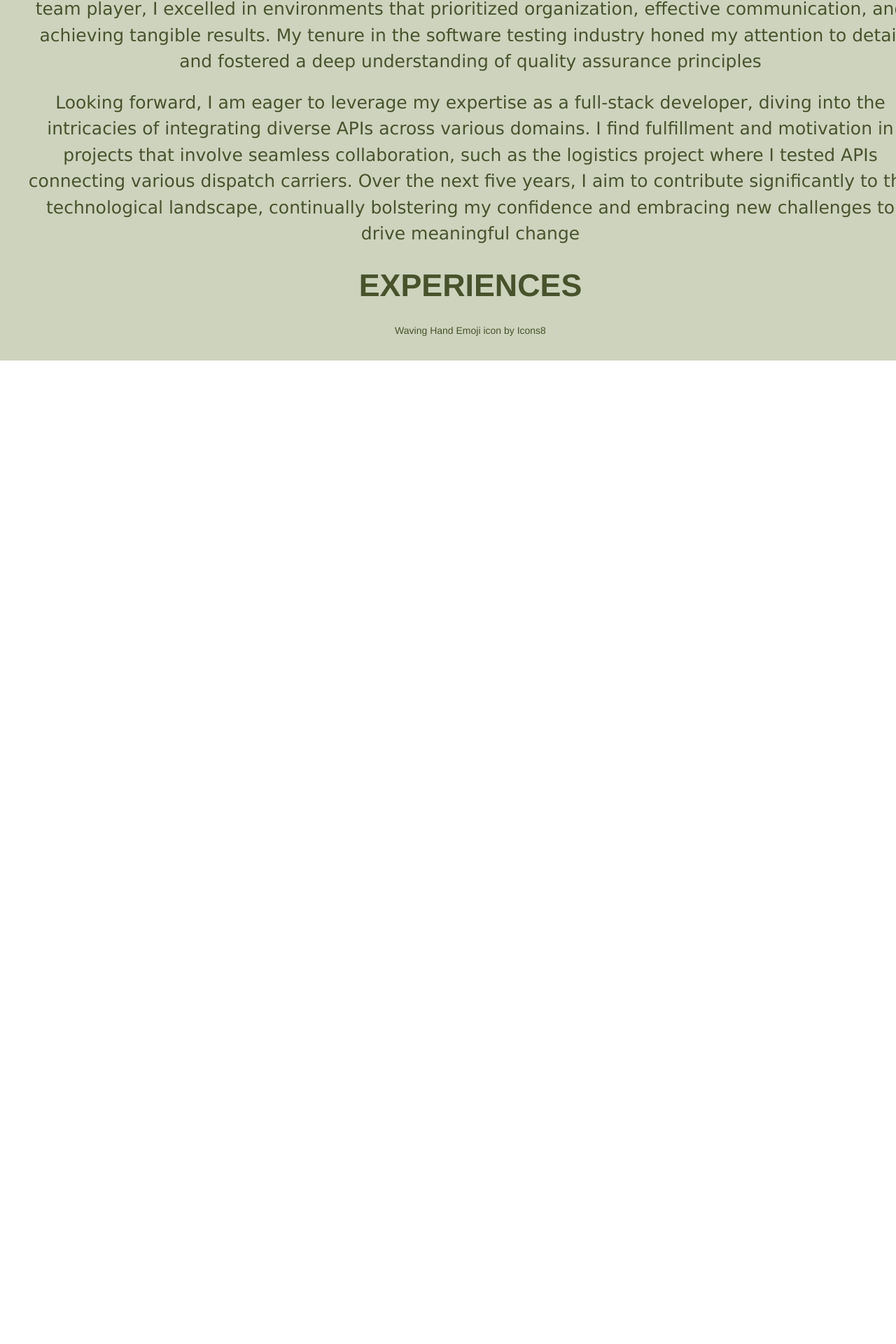
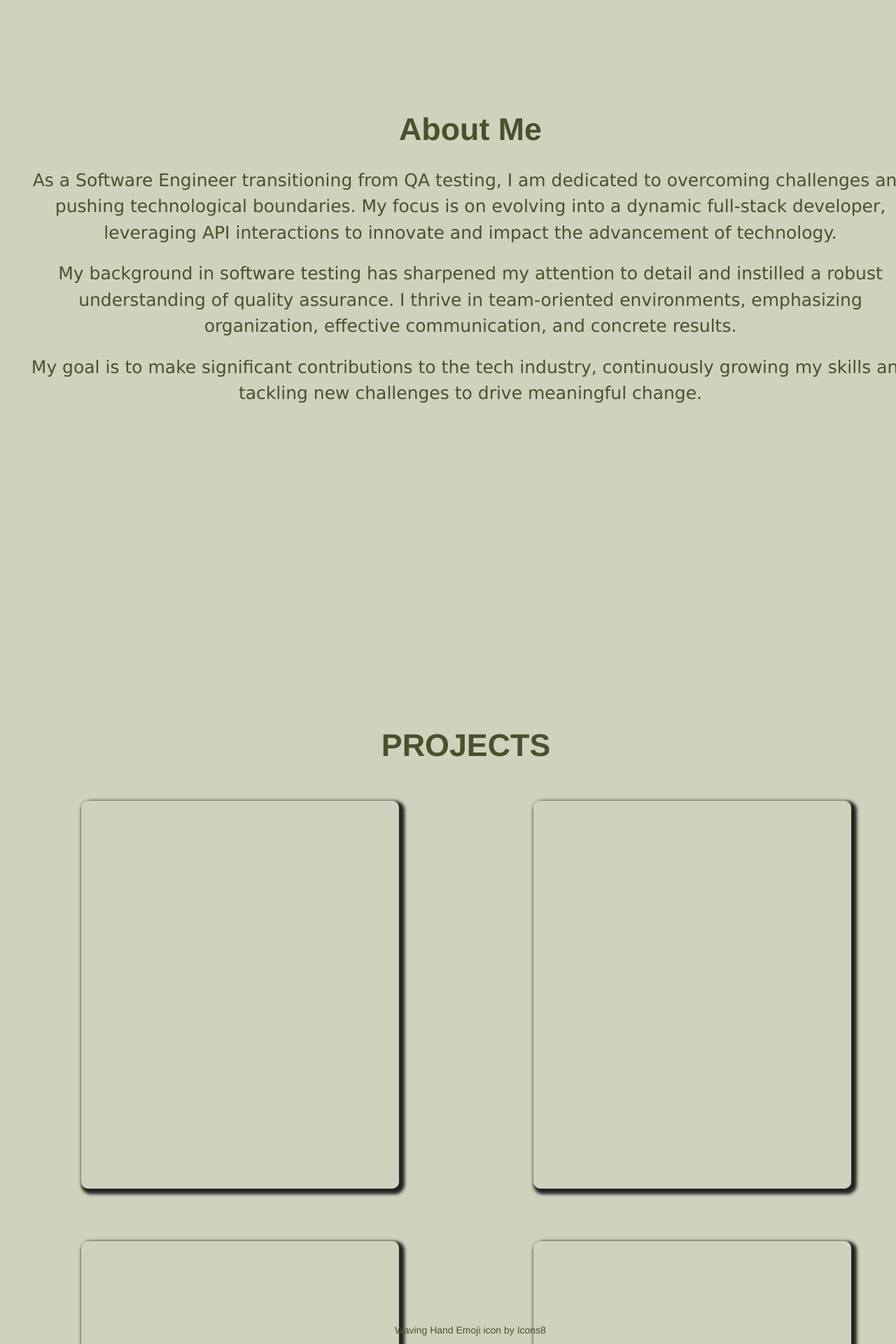
Before and after one commit to DeneshA/myPortfolio, a React (Vite) app in the folder denesh_portfolio/: page / in a window 1280 px wide. Shown: the part 775-2695 px from the top of the page at 70% size. Before the commit the page ends 1290 px from the top, so only its background shows below. Built offline with nearby package versions, Linux system fonts and the light colour scheme; a web font is replaced by a local one.

Commit message:
desiging Projects

```diff
--- a/denesh_portfolio/src/App.css
+++ b/denesh_portfolio/src/App.css
@@ -35,6 +35,7 @@ body{
   justify-content: flex-start;
   margin-left: 5px;
   /* background-color: blue; */
+  /* font-weight: 800; */
 }
 .full-name{
   font-family: 'Franklin Gothic Medium', 'Arial Narrow', Arial, sans-serif;
--- a/denesh_portfolio/src/App.jsx
+++ b/denesh_portfolio/src/App.jsx
@@ -2,6 +2,8 @@ import { useState } from 'react'
 import reactLogo from './assets/react.svg'
 import viteLogo from '/vite.svg'
 import Home from './components/Home'
+import Main from './components/Main'
+
 import './App.css'
 
 function App() {
--- a/denesh_portfolio/src/components/AboutMe.jsx
+++ b/denesh_portfolio/src/components/AboutMe.jsx
@@ -2,9 +2,10 @@ import '../sytles/AboutMe.css'
 export default function AboutMe(){
     return(
         <div>
-        <p className="aboutme-text">As a Software Engineer with a background in QA testing, I thrive on overcoming challenges and pushing boundaries. My seamless transition into software engineering is marked by dedication, collaboration, and a results-driven mindset. My goal is to evolve into a dynamic full-stack developer, utilizing API interactions for innovation and leaving a lasting mark on technology's advancement.</p><br />
-        <p className="aboutme-text">During my previous career, I exhibited a strong work ethic and a collaborative spirit. As a committed team player, I excelled in environments that prioritized organization, effective communication, and achieving tangible results. My tenure in the software testing industry honed my attention to detail and fostered a deep understanding of quality assurance principles</p><br />
-        <p className="aboutme-text">Looking forward, I am eager to leverage my expertise as a full-stack developer, diving into the intricacies of integrating diverse APIs across various domains. I find fulfillment and motivation in projects that involve seamless collaboration, such as the logistics project where I tested APIs connecting various dispatch carriers. Over the next five years, I aim to contribute significantly to the technological landscape, continually bolstering my confidence and embracing new challenges to drive meaningful change</p>
+        <p className="aboutme-text">As a Software Engineer transitioning from QA testing, I am dedicated to overcoming challenges and pushing technological boundaries. My focus is on evolving into a dynamic full-stack developer, leveraging API interactions to innovate and impact the advancement of technology.</p><br />
+        <p className="aboutme-text">My background in software testing has sharpened my attention to detail and instilled a robust understanding of quality assurance. I thrive in team-oriented environments, emphasizing organization, effective communication, and concrete results.</p><br />
+        <p className="aboutme-text">My goal is to make significant contributions to the tech industry, continuously growing my skills and tackling new challenges to drive meaningful change. </p> <br />
+
         </div>
     )
 
--- a/denesh_portfolio/src/components/Home.jsx
+++ b/denesh_portfolio/src/components/Home.jsx
@@ -1,29 +1,46 @@
 import Header from "./Header"
 import AboutMe from "./AboutMe"
+import React, { useRef } from "react"
+
 import '../sytles/Home.css'
 
 export default function Home() {
+
+    const homeRef = useRef(null)
+    const aboutmeRef = useRef(null)
+    const experience = useRef(null)
+    const project = useRef(null)
+
     return (
         <div className="main-container">
             <div className="header-container">
                 <Header />
             </div>
-            <div className="home-container">
-                <h1>Hi <img lclassname="hand-hi" src="/src/assets/icons/hi.png" alt="hi" /> !  I'm Denesh Anandathasan, welcome to my portfolio!</h1>
+            <div className="home-container" id="home" ref={homeRef}>
+                <h1>Hi <img lclassname="hand-hi" src="/src/assets/icons/hi.png" alt="hi" /> !  I'm Denesh Anandathasan,<br/>Welcome to my portfolio!</h1><br /><br />
                 <p className="home-text">I'm a Software Engineer passionate about innovation and quality. With expertise in QA testing, I'm now diving into full-stack development to push boundaries and make a lasting impact. Join me on this exciting journey through technology!</p>
-                {/* Hello and welcome to my webpage! I'm a dedicated Software Engineer with a passion for pushing the boundaries of technology. With a background in QA testing, I've honed my skills in overcoming challenges and ensuring quality in every project I undertake. Now, I'm excited to embark on a journey as a dynamic full-stack developer, leveraging API interactions to innovate and make a lasting impact on the world of technology. Join me as I navigate through the world of software engineering and strive to make a meaningful contribution to the ever-evolving tech landscape. */}
+                  {/* Hello and welcome to my webpage! I'm a dedicated Software Engineer with a passion for pushing the boundaries of technology. With a background in QA testing, I've honed my skills in overcoming challenges and ensuring quality in every project I undertake. Now, I'm excited to embark on a journey as a dynamic full-stack developer, leveraging API interactions to innovate and make a lasting impact on the world of technology. Join me as I navigate through the world of software engineering and strive to make a meaningful contribution to the ever-evolving tech landscape.  */}
             </div>
 
-            <div className="aboutme-container">
+            <div className="aboutme-container" id="aboutme" ref={aboutmeRef} >
                 <h1>About Me</h1>
                 <AboutMe />
             </div>
 
-            <div className="work-container">
+            {/* <div className="work-container">
                 <h1>EXPERIENCES</h1>
 
+            </div> */}
+            <div className="project-container">
+                <h1>PROJECTS</h1>
+                <div className="list-projects">
+                    <div className="project-details"></div>
+                    <div className="project-details"></div>
+                    <div className="project-details"></div>
+                    <div className="project-details"></div>
+                    <div className="project-details"></div>
+                </div>
             </div>
-
         <div>
             <a target="_blank" href="https://icons8.com/icon/1H52efUsDX7A/waving-hand-emoji">Waving Hand Emoji</a> icon by <a target="_blank" href="https://icons8.com">Icons8</a>
         </div>
--- a/denesh_portfolio/src/components/Main.jsx
+++ b/denesh_portfolio/src/components/Main.jsx
@@ -1,13 +1,29 @@
-import {Routes,Route} from 'react-router-dom'
+import React from 'react'
+import { Routes, Route } from 'react-router-dom'
 import Home from './Home'
+import AboutMe from './AboutMe'
+import Navbar from './Navbar'
 
-export default function Main(){
-return(
+export default function Main() {
+  const scrollToSection = (sectionId) => {
+    const element = document.getElementById(sectionId)
+    if (element) {
+        console.log("Element => ",element)
+      window.scrollTo({
+        top: element.offsetTop,
+        behavior: 'smooth'
+      })
+    }
+
+  }
+
+  return (
     <div>
-        <Routes>
-            <Route path='/' exact element={<Home />}></Route>
-        </Routes>
-
+      <Navbar scrollToSection={scrollToSection} />
+      <Routes>
+        <Route path='/' exact element={<Home />}></Route>
+        <Route path='/aboutme' element={<AboutMe />}></Route>
+      </Routes>
     </div>
-)
+  )
 }
--- a/denesh_portfolio/src/components/Navbar.jsx
+++ b/denesh_portfolio/src/components/Navbar.jsx
@@ -1,23 +1,36 @@
+import React from 'react'
 import { Link } from 'react-router-dom'
-import "../App.css"
 
-export default function Navbar (){
-    return(
+export default function Navbar({ scrollToSection }) {
+  const handleScrollTo = (sectionId) => {
+    scrollToSection(sectionId)
+  }
+
+  return (
     <div className="nav-container">
       <div className="img-nav-div">
         <img className="bar-nav" src="/src/assets/icons/bars.svg" alt="" />
       </div>
       <div className="ul-nav-div">
         <ul className="nav-ul">
-                <li><Link to='/'>HOME</Link></li>
-                <li>ABOUT ME</li>
-                {/* <li>EXPERIENCES</li>
-                <li>PROJECTS</li>
-                <li>EDUCATION</li>
-                <li>CONTACT ME</li> */}
+          <li>
+            <Link to='/'
+            onClick={(e) => {
+                e.preventDefault()
+                handleScrollTo('home')}}>
+              HOME
+            </Link>
+          </li>
+          <li>
+            <Link to='/aboutme'
+            onClick={(e) => {
+                e.preventDefault()
+                handleScrollTo('aboutme')}}>
+              ABOUT ME
+            </Link>
+          </li>
         </ul>
       </div>
-
     </div>
   )
 }
--- a/denesh_portfolio/src/sytles/Home.css
+++ b/denesh_portfolio/src/sytles/Home.css
@@ -1,6 +1,13 @@
+:root {
+    --bg-color-green:#cdd3bd;
+    --font-color-green: #48522b;
+    --dark-bg-color-green:  #242424;
+}
 .home-text{
     font-family: 'Lucida Sans', 'Lucida Sans Regular', 'Lucida Grande', 'Lucida Sans Unicode', Geneva, Verdana, sans-serif;
     font-size: 25px;
+    text-align: center;
+    /* width:80%; */
 
 }
 
@@ -8,3 +15,40 @@ img {
     height: 45px;
     width: 45px;
 }
+
+.home-container{
+
+    height: 650px;
+}
+
+.aboutme-container,
+.project-container,
+.work-container{
+
+    height: 850px;
+}
+.project-container{
+
+    width: 99%;
+
+}
+.list-projects{
+    width: 100%;
+    /* border: 2px solid var(--dark-bg-color-green); */
+    height: 800px;
+    display: flex;
+    flex-direction: row;
+    gap: 25px;
+    justify-content: space-around;
+    flex-wrap: wrap;
+
+}
+.project-details{
+    margin: 25px;
+    width: 450px;
+    height: 550px;
+    border: 2px solid var(--bg-color-green);
+    border-radius: 10px;
+    box-shadow: 4px 4px 4px 4px var(--dark-bg-color-green);
+
+}
```
Also changed, not shown: denesh_portfolio/src/components/ScrollToTop.jsx (added). Lines whose indentation alone changed are shown as unchanged.
